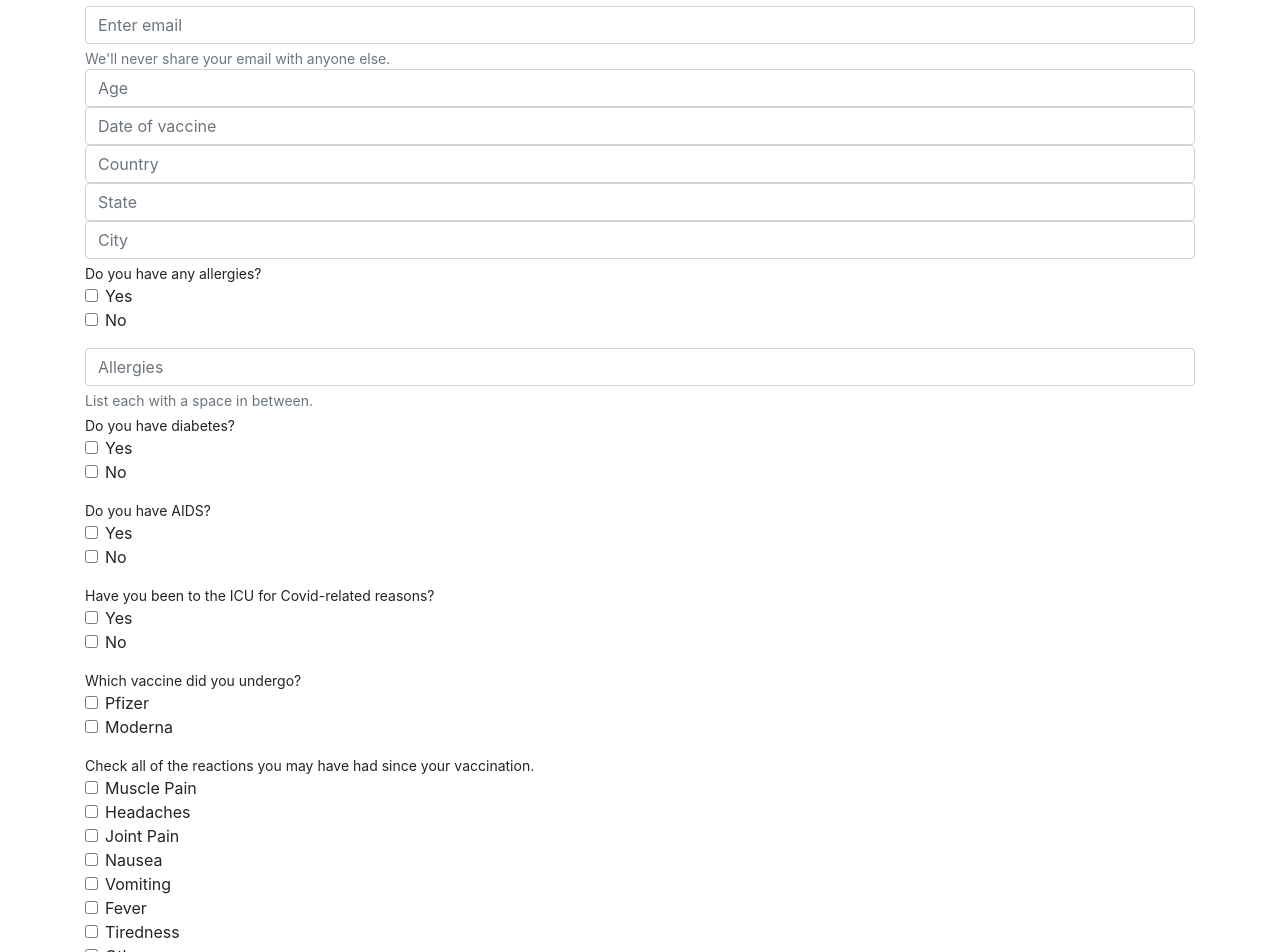
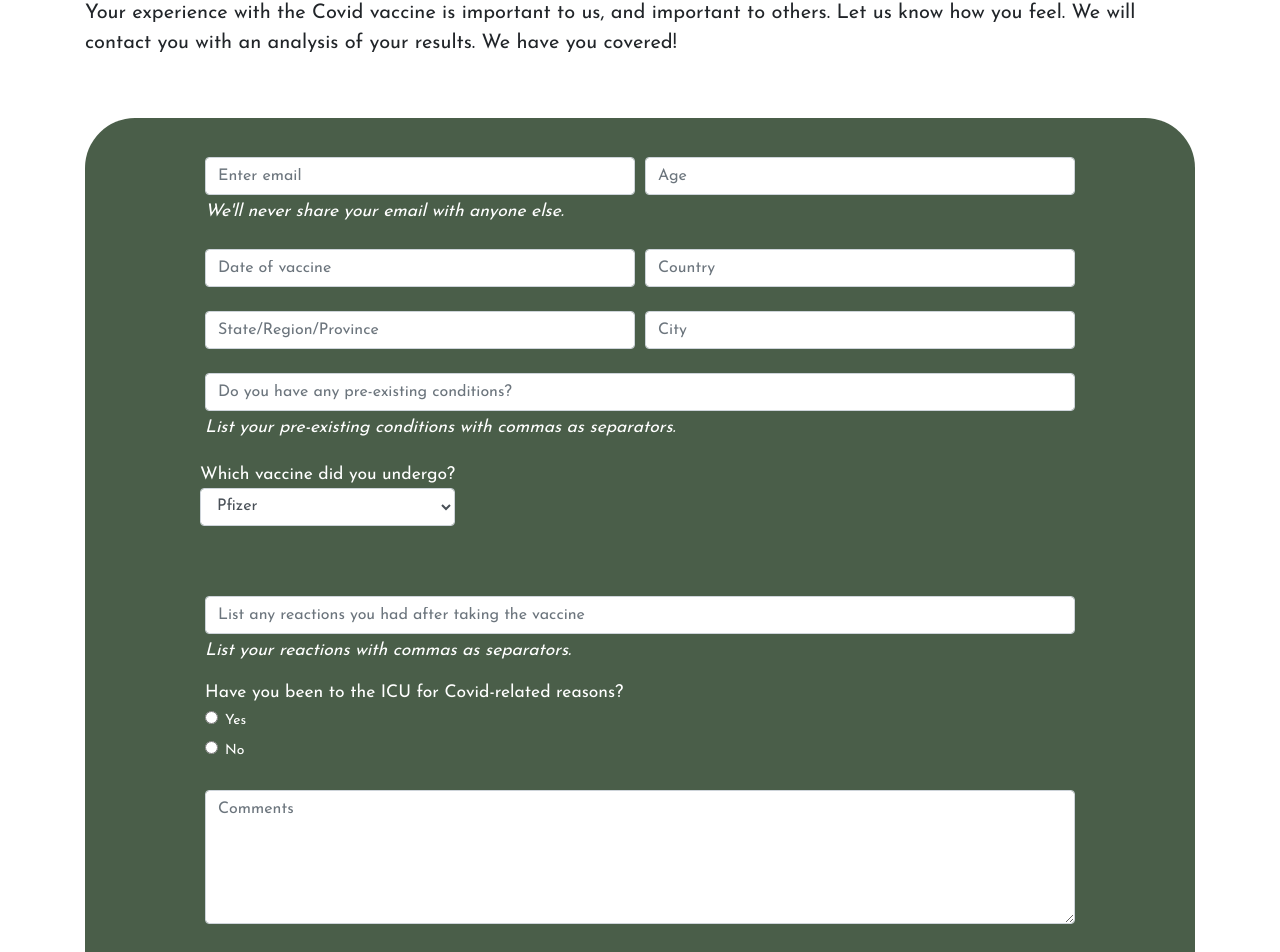
Before and after one commit to alanngo/covax19, a React (Create React App) app: page /writeReview in a window 1280 px wide. Shown: the part 239-1191 px from the top of the page. Built offline with nearby package versions, Linux system fonts and the light colour scheme.

Commit message:
Commiting all files

```diff
--- a/src/components/layout/landingcontainer.css
+++ b/src/components/layout/landingcontainer.css
@@ -2,5 +2,6 @@
     width: 100%;
     height:100vh;
     display: flex;
+    padding-bottom: 0;
     flex-direction: column;
 }
--- a/src/pages/faq/faqs.css
+++ b/src/pages/faq/faqs.css
@@ -1,18 +1,17 @@
 .faqcontainer {
     margin-top: 20px;
-
+    padding-bottom: 4em;
 }
 
 .faqcontainer h1 {
-    color:
-     #4A5E49;
-
+    margin-top: 2em;
+    font-family: 'Vollkorn', serif;
+    font-size: 40px;
+    font-weight: 800;
+    color: #4A5E49;
 }
 
 .faqcontainer li {
-
     font-family: 'Josefin Sans', serif;
-
      margin-bottom: 20px;
-
 }
--- a/src/pages/landingPage/landing.css
+++ b/src/pages/landingPage/landing.css
@@ -2,13 +2,13 @@
 @import url('https://fonts.googleapis.com/css2?family=Josefin+Sans&display=swap');
 
 .landing--panels{
-    flex:1 0 ;
     width:100%;
     height:100%;
 }
 
 .landing__content{
     width:100%;
+    height:100%;
     flex: 1;
     display:flex;
 }
@@ -22,10 +22,11 @@
 
 .panel-yeet{
     background-color: white;
-    padding: 4em 4em 0em 4em;
+    padding: 4em 4em 0 4em;
 }
 
 h1{
+    margin-top: 0.5em;
     font-family: 'Vollkorn', serif;
     font-size: 50px;
     font-weight: 800;
@@ -39,7 +40,6 @@ p{
 }
 
 button{
-    display: block;
     margin-top: 1em;
     color: #F2F3F4;
     width: 80%;
@@ -57,13 +57,14 @@ button:hover{
 }
 
 .buttonGroup{
+    margin: 0 auto !important;
+    display: block;
     padding-top: 1em;
+    align-items: left;
 }
 
 .buttonGroup button{
     width:80%;
-    margin-left: auto;
-    margin-right: auto;
 }
 
 .writeButton{
--- a/src/pages/reviewForm/WriteReview.jsx
+++ b/src/pages/reviewForm/WriteReview.jsx
@@ -1,105 +1,152 @@
 import { Fragment, useState, useEffect } from "react";
 import { Button, Form, Col } from "react-bootstrap";
+import "./writereview.css";
 import PageContainer from "../../components/layout/PageContainer";
 
 
 const WriteReview = () =>
 {
-  let [review, setReview] = useState(0)
+  let [review, setReview] = useState({})
   const handleClick = (e) =>
   {
+    e.preventDefault()
       // implement logic here
+      console.log(review)
   }
+  const changeValue = (key, value)=> setReview({ ...review, [`${key}`]: value})
+
   return (
     <PageContainer>
       <h1>Share your post-vaccine review with us.</h1>
       <p>Your experience with the Covid vaccine is important to us, and important to others. Let us know how you feel. We will contact you with an analysis of your results. We have you covered!</p>
 
-      <Form>
+      <Form onSubmit={handleClick}>
 
-          <Form.Control type="email" placeholder="Enter email" />
-          <Form.Text className="text-muted">
+        <Form.Row className="mt-4">
+
+          <Col>
+          <Form.Control type="email" placeholder="Enter email"
+          onChange={(e) => changeValue('_id', e.target.value)}/>
+            <Form.Text className="text-white list">
               We'll never share your email with anyone else.
             </Form.Text>
+          </Col>
 
-          <Form.Control type="text" placeholder="Age" />
+          <Col>
+            <Form.Control type="text" placeholder="Age"
+             onChange={(e) => changeValue('age', e.target.value)}/>
+          </Col>
 
-          <Form.Control type="text" placeholder="Date of vaccine" />
+        </Form.Row>
 
-          <Form.Control type="text" placeholder="Country" />
+        <Form.Row className="mt-4">
 
-          <Form.Control type="text" placeholder="State" />
+          <Col>
+            <Form.Control type="text" placeholder="Date of vaccine"
+             onChange={(e) => changeValue('date', e.target.value)}/>
+          </Col>
 
-          <Form.Control type="text" placeholder="City" />
+          <Col>
+            <Form.Control type="text" placeholder="Country"
+             onChange={(e) => changeValue('country', e.target.value)}/>
+          </Col>
+
+        </Form.Row>
+
+        <Form.Row className="mt-4">
+
+          <Col>
+            <Form.Control type="text" placeholder="State/Region/Province"
+             onChange={(e) => changeValue('region', e.target.value)}/>
+          </Col>
+
+          <Col>
+            <Form.Control type="text" placeholder="City"
+             onChange={(e) => changeValue('city', e.target.value)}/>
+          </Col>
+
+        </Form.Row >
 
 
-          <Form.Group controlId="formBasicCheckbox">
-          <Form.Text>
-            Do you have any allergies?
+          <Form.Row className="mt-4">
+
+          <Col>
+
+          <Form.Group controlId="controlSelect">
+
+            <Form.Control type="textbox" placeholder="Do you have any pre-existing conditions?"
+            onChange = {(e)=>
+            {
+              let words = e.target.value.split(', ')
+              changeValue('conditions', words)
+            }}/>
+            <Form.Text className="text-white list">
+              List your pre-existing conditions with commas as separators.
             </Form.Text>
-            <Form.Check type="checkbox" label="Yes" />
-            <Form.Check type="checkbox" label="No" />
+
             </Form.Group>
 
-          <Form.Control type="text" placeholder="Allergies" />
-          <Form.Text className="text-muted">
-            List each with a space in between.
-          </Form.Text>
+          </Col>
 
-          <Form.Group controlId="formBasicCheckbox">
-          <Form.Text>
-            Do you have diabetes?
-          </Form.Text>
-            <Form.Check type="checkbox" label="Yes" />
-            <Form.Check type="checkbox" label="No" />
-          </Form.Group>
+        </Form.Row>
 
-          <Form.Text>
-            Do you have AIDS?
-          </Form.Text>
-          <Form.Group controlId="formBasicCheckbox">
-            <Form.Check type="checkbox" label="Yes" />
-            <Form.Check type="checkbox" label="No" />
-          </Form.Group>
+        <Form.Row>
 
-          <Form.Group controlId="formBasicCheckbox">
-          <Form.Text>
-          Have you been to the ICU for Covid-related reasons?
-          </Form.Text>
-            <Form.Check type="checkbox" label="Yes" />
-            <Form.Check type="checkbox" label="No" />
-          </Form.Group>
+
 
             <Form.Group controlId="formBasicCheckbox">
             <Form.Text>
             Which vaccine did you undergo?
             </Form.Text>
-            <Form.Check type="checkbox" label="Pfizer" />
-            <Form.Check type="checkbox" label="Moderna" />
+
+            <Form.Control as="select"
+            onChange={(e) => changeValue('company', e.target.value)}>
+              <option>Pfizer</option>
+              <option>Moderna</option>
+              <option>Johnson &amp; Johnson</option>
+              <option>Covishield</option>
+              <option>Covaxin</option>
+              <option>Sinovac</option>
+              <option>Sputnik V</option>
+            </Form.Control>
+
+            <br />
             </Form.Group>
 
+        </Form.Row>
+
+
+        <Form.Group controlId="formBasicCheckbox" className="mt-4">
+            <Form.Control type="textbox" placeholder="List any reactions you had after taking the vaccine"
+             onChange = {(e)=>
+              {
+                let words = e.target.value.split(', ')
+                changeValue('reactions', words)
+              }}/>
+              <Form.Text className="text-white list">
+                List your reactions with commas as separators.
+              </Form.Text>
+
+          </Form.Group>
           <Form.Group controlId="formBasicCheckbox">
             <Form.Text>
-            Check all of the reactions you may have had since your vaccination.
+            Have you been to the ICU for Covid-related reasons?
             </Form.Text>
-            <Form.Check type="checkbox" label="Muscle Pain" />
-            <Form.Check type="checkbox" label="Headaches" />
-            <Form.Check type="checkbox" label="Joint Pain" />
-            <Form.Check type="checkbox" label="Nausea" />
-            <Form.Check type="checkbox" label="Vomiting" />
-            <Form.Check type="checkbox" label="Fever" />
-            <Form.Check type="checkbox" label="Tiredness" />
-            <Form.Check type="checkbox" label="Other" />
 
-            <Form.Control type="text" placeholder="List any other reactions" />
+              <Form.Check type="radio" className="check" name="condition" label="Yes"
+               onChange={() => changeValue('icu', 'yes')}/>
+              <Form.Check type="radio" className="check" name="condition" label="No"
+              onChange={() => changeValue('icu', 'no')}/>
 
             </Form.Group>
 
-          <Form.Group controlId="controlTextarea">
-            <Form.Control as="textarea" rows={3} placeholder="Comments"/>
+          <Form.Group controlId="controlTextarea" className="mt-4"
+          >
+            <Form.Control as="textarea" rows={5} placeholder="Comments"
+            onChange={(e) => changeValue('comments', e.target.value)}/>
           </Form.Group>
 
-        <Button onClick={handleClick}>Submit Review</Button>
+        <Button className="button" onClick={handleClick}>Submit Review</Button>
       </Form>
 
 
--- /dev/null
+++ b/src/pages/reviewForm/writereview.css
@@ -0,0 +1,65 @@
+@import url('https://fonts.googleapis.com/css2?family=Vollkorn:wght@800&display=swap');
+@import url('https://fonts.googleapis.com/css2?family=Josefin+Sans&display=swap');
+
+h1{
+    margin-top: 2em;
+    font-family: 'Vollkorn', serif;
+    font-size: 40px;
+    font-weight: 800;
+    color: #345276;
+}
+
+p{
+    font-family: 'Josefin Sans', serif;
+    font-size: 20px;
+    padding-top: 15px;
+}
+
+Form{
+    color: white;
+    margin-top: 3em;
+    margin-bottom: 4em;
+    padding: 10em 6em 5em 6em;
+    background-color: #4A5E49;
+    border-radius: 50px;
+    font-family: 'Josefin Sans', serif;
+    font-size: 20px;
+    padding-top: 15px;
+}
+
+.formtext{
+    font-size: 20px;
+}
+
+.check{
+    font-size: 14px;
+    line-height: 30px;
+}
+
+.list{
+    font-style: italic;
+}
+
+.reviewbutton{
+    float: right;
+    overflow: hidden;
+}
+
+.button{
+    margin-top: 1em;
+    color: #F2F3F4;
+    width: 50%;
+    font-family: Josefin Sans;
+    text-align: center;
+    font-size: 18px;
+    border: none;
+    padding: 10px 60px 10px 60px;
+    border-radius: 30px;
+    background-color: #A37846;
+}
+
+.button:hover{
+    background-color: white;
+    color: black;
+    transition: 0.3s;
+}
```
Lines whose indentation alone changed are shown as unchanged.
